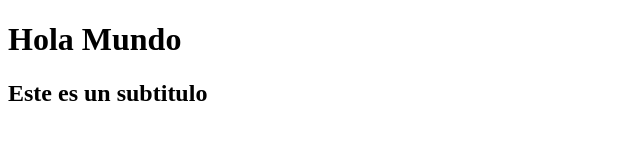
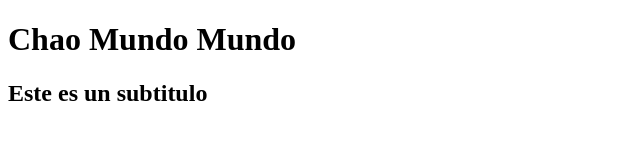
Before and after one commit to giovsalas-cell/git, a plain HTML site: page index.html in a window 1280 px wide. Shown: the whole page, without its empty margins (0-640 px from the left). Drawn offline with Linux system fonts and the light colour scheme.

Commit message:
se agr3ega un chao

```diff
--- a/index.html
+++ b/index.html
@@ -6,7 +6,7 @@
     <title>Document</title>
   </head>
   <body>
-    <h1>Hola Mundo</h1>
+    <h1>Chao Mundo Mundo</h1>
     <h2>Este es un subtitulo</h2>
   </body>
 </html>
```
Also changed, not shown: 1 other file.
